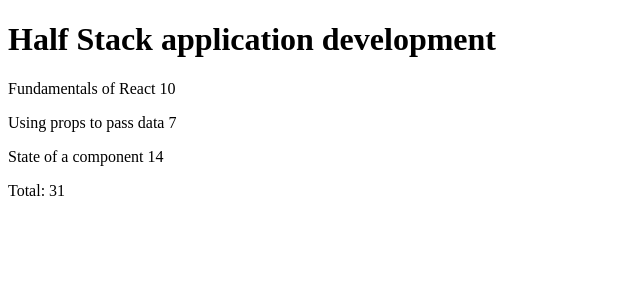
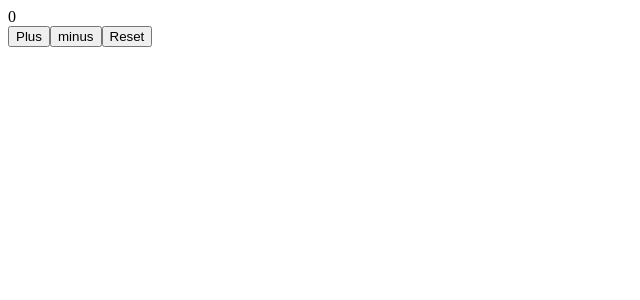
Before and after one commit to njoanc/Full-Stack-Open-2022, a React (Create React App) app in the folder part1/courseinfo/: page / in a window 1280 px wide. Shown: the top 300 px of the page, without its empty margins (0-640 px from the left). Built offline with nearby package versions, Linux system fonts and the light colour scheme.

Commit message:
feat():hooks

```diff
--- a/part1/courseinfo/src/App.js
+++ b/part1/courseinfo/src/App.js
@@ -1,64 +1,31 @@
-const Header=(props)=>{
-  return(
-    <>
-     <h1>{props.course}</h1>
-    </>
-  )
+import { useState } from "react";
+const Display=({counter})=>
+    <div>{counter}</div>
 
-}
-const Part=(props)=>{
-  return(
-    <>
-    <p>{props.part1} {props.exercises1}</p>
-    <p>{props.part2} {props.exercises2}</p>
-    <p>{props.part3} {props.exercises3}</p>
-    </>
-  )
-}
-const Total=(props)=>{
-  return(
-    <>
-    <p>Total: {props.total}</p>
-    </>
-  )
-  }
-// const Content=(props)=>{
+const Button=({onClick, text})=>
 
-//   return(
-//     <>
-//    <p>{props.course}</p>
-//     </>
-//   )
-
-// }
+<button onClick={onClick}>{text}</button>
 
 
 const App=()=>{
-  const course={
-    name:"Half Stack application development",
-    parts:[{
-      name:"Fundamentals of React",
-      exercises:10
-    },
-    {
-      name:"Using props to pass data",
-      exercises:7
-    },
-    {
-      name:"State of a component",
-      exercises:14
-    }
-    ]
+  const [counter, setCounter]= useState(0);
+  const increasedByOne=()=>{
+    setCounter(counter +1)
   }
-
+  const decreasedByOne=()=>{
+    setCounter(counter -1)
+  }
+  const setToZero=()=>{
+    setCounter(0)
+  }
   return(
     <div>
-      <Header course={course.name}/>
-      <Part part1={course.parts[0].name} exercises1={course.parts[0].exercises}/>
-      <Part part2={course.parts[1].name} exercises2={course.parts[1].exercises}/>
-      <Part part3={course.parts[2].name} exercises3={course.parts[2].exercises}/>
-      <Total total={course.parts[0].exercises+course.parts[1].exercises+course.parts[2].exercises}/>
+      <Display counter={counter}/>
+      <Button onClick={increasedByOne} text="Plus"/>
+      <Button onClick={decreasedByOne} text="minus"/>
+      <Button onClick={setToZero} text="Reset"/>
     </div>
+
   )
 }
 
--- a/part1/courseinfo/src/index.js
+++ b/part1/courseinfo/src/index.js
@@ -2,5 +2,4 @@
 import ReactDOM from 'react-dom/client';
 import App from './App';
 
-
-ReactDOM.createRoot(document.getElementById('root')).render( <App />);
+ReactDOM.createRoot(document.getElementById('root')).render( <App/>);
```
